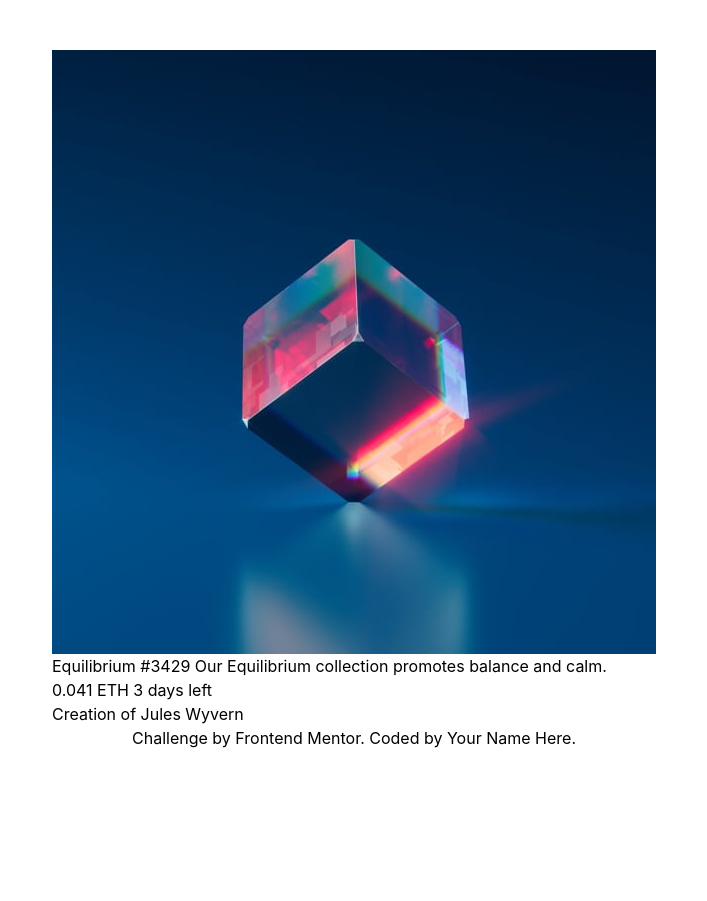
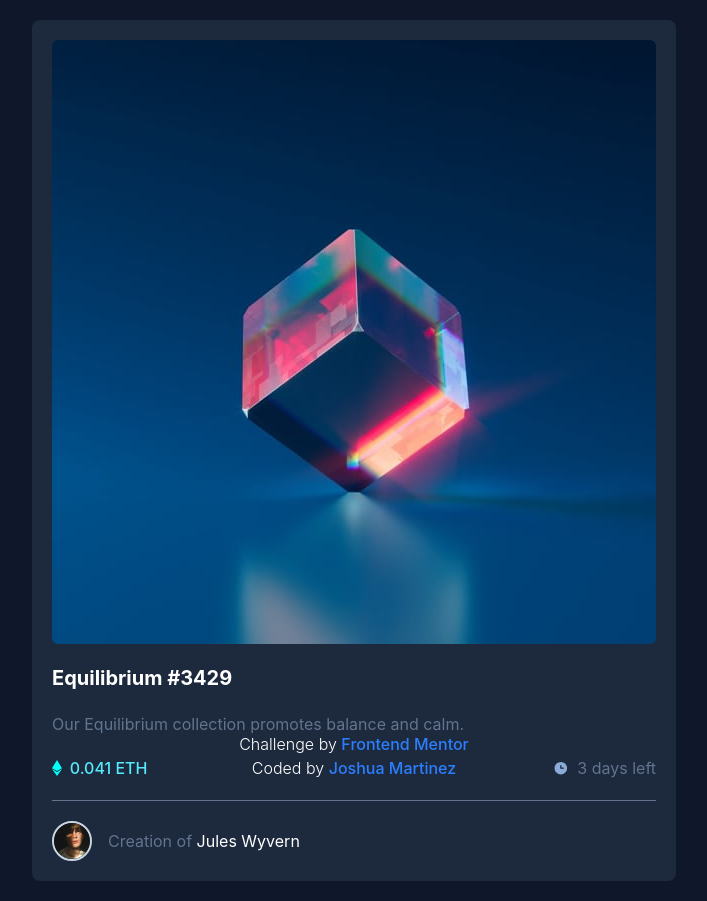
Before and after one commit to JoshuaM04/NFT-Preview-Card-Component, a React (Vite) app: page / in a window 1280 px wide. Shown: the whole page, without its empty margins (286-993 px from the left). Before the commit the page ends 800 px from the top, so only its background shows below. Built offline with nearby package versions, Linux system fonts and the light colour scheme.

Commit message:
Adjusted the grid layout, gap between containers, inherited styling for text colors, image imports, content alignment, and background colors.

```diff
--- a/src/App.tsx
+++ b/src/App.tsx
@@ -1,31 +1,47 @@
 // @ts-ignore
 import nftImage from "./assets/images/image-equilibrium.jpg";
+// @ts-ignore
+import iconClock from "./assets/images/icon-clock.svg";
+// @ts-ignore
+import iconEthereum from "./assets/images/icon-ethereum.svg";
+// @ts-ignore
+import imgAvatar from "./assets/images/image-avatar.png";
 
 export default function App() {
   return (
-    <div className="parent-container min-h-screen p-5 flex flex-col justify-center items-center">
-      <main>
+    <div className="parent-container min-h-screen p-5 flex flex-col justify-center items-center bg-slate-900 text-slate-500">
+      <main className="bg-slate-800 rounded-lg grid grid-cols-1 auto-rows-min gap-5 p-5">
         <section>
           <div className="img-container">
-            <img src={nftImage} aria-hidden="true" />
+            <img src={nftImage} className="rounded-md" aria-hidden="true" />
           </div>
         </section>
+        <section className="grid gap-5">
+          <h1 className="text-xl text-white font-bold">Equilibrium #3429</h1>
+          <p>Our Equilibrium collection promotes balance and calm.</p>
+        </section>
+        <section className="flex justify-between">
+          <div className="flex gap-2 items-center">
+            <img src={iconEthereum} className="h-4" aria-hidden="true" />
+            <p className="text-cyan-300 font-medium">0.041 ETH</p>
+          </div>
+          <div className="flex gap-2 items-center">
+            <img src={iconClock} className="h-4" aria-hidden="true" />
+            <p>3 days left</p>
+          </div>
+        </section>
+        <hr />
         <section>
-          Equilibrium #3429
-          Our Equilibrium collection promotes balance and calm.
-        </section>
-        <section>
-          0.041 ETH
-          3 days left
-        </section>
-        <section>
-          Creation of Jules Wyvern
+          <div className="flex gap-4 items-center">
+            <img src={imgAvatar} className="h-10 border-2 border-slate-300 rounded-[50%]" aria-hidden="true" />
+            <p>Creation of <span className="text-white">Jules Wyvern</span></p>
+          </div>
         </section>
       </main>
 
-      <footer className="attribution">
-        Challenge by <a href="https://www.frontendmentor.io?ref=challenge">Frontend Mentor</a>.
-        Coded by <a href="#">Your Name Here</a>.
+      <footer className="attribution fixed bottom-0 m-5 text-center text-white font-light">
+        <p>Challenge by <a href="https://www.frontendmentor.io?ref=challenge"><span className="text-blue-500 font-medium">Frontend Mentor</span></a></p>
+        <p>Coded by <a href="#"><span className="text-blue-500 font-medium">Joshua Martinez</span></a></p>
       </footer>
     </div>
   )
```
